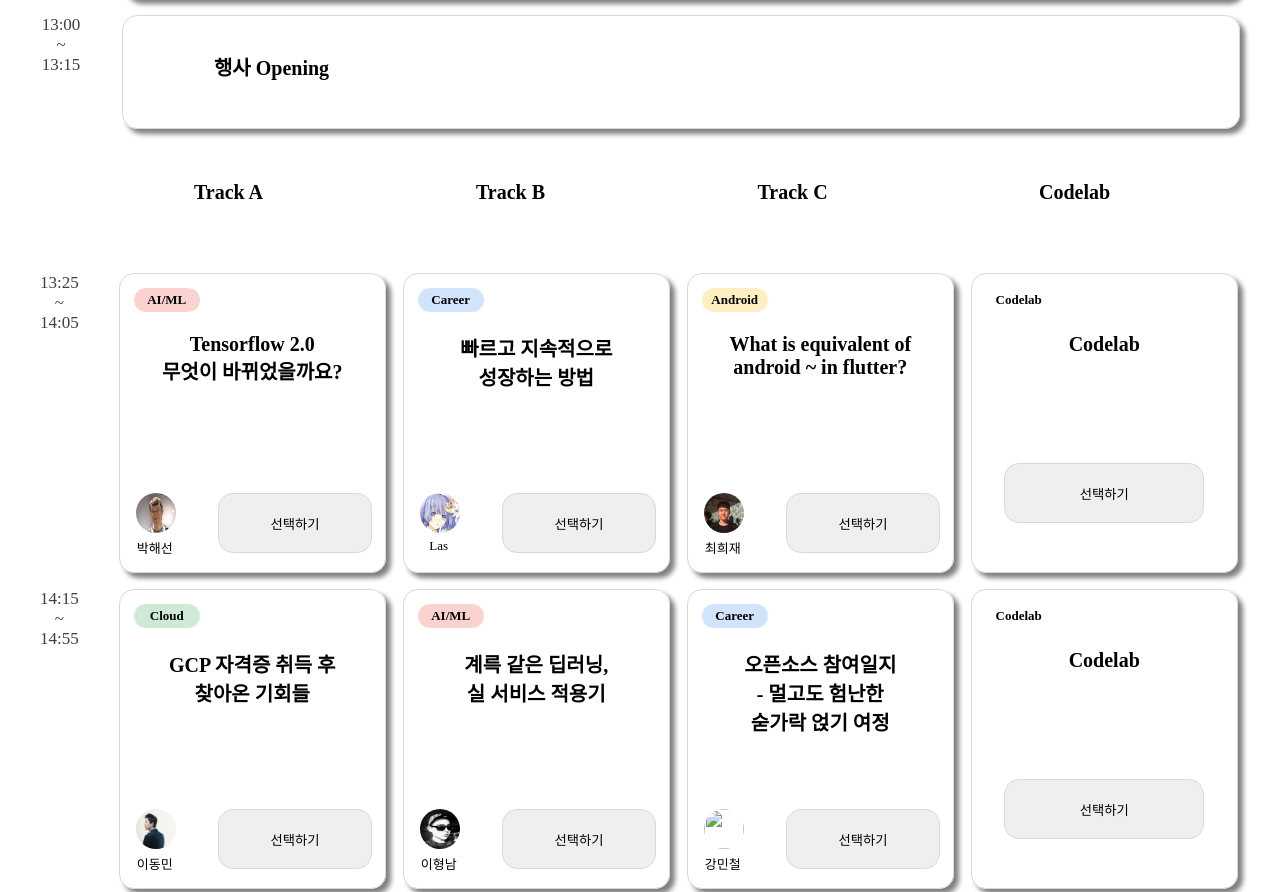
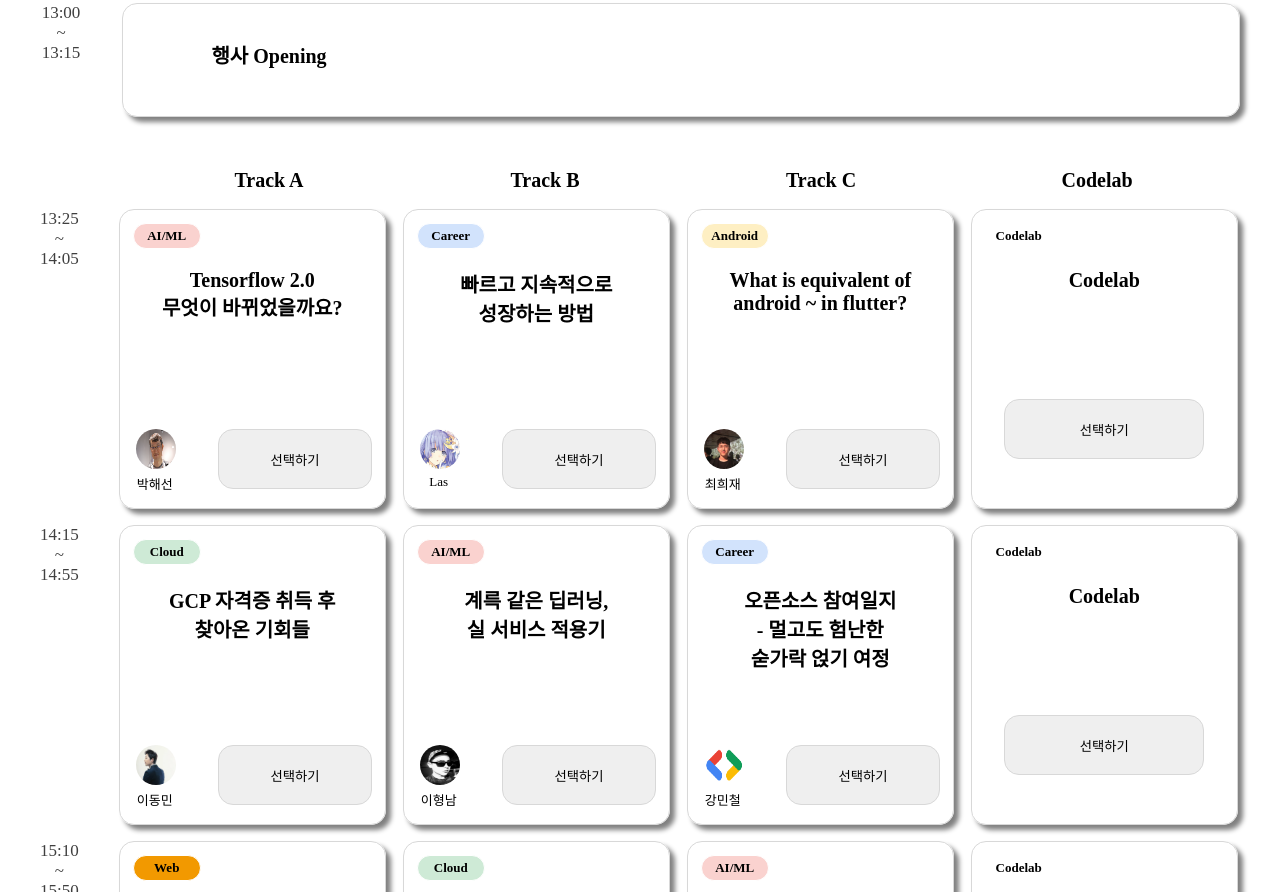
Before and after one commit to rlagksruf16/Devfest2019, a plain HTML site: page index.html in a window 1280 px wide. Shown: the part 1047-1939 px from the top of the page. Drawn offline with Linux system fonts and the light colour scheme.

Commit message:
change structure of timeline

```diff
--- a/index.css
+++ b/index.css
@@ -42,6 +42,11 @@ img {
         margin: 16px 0px;
         display: flex;
     }
+    .timeline-row-name {
+        margin: 16px 3px;
+        display: flex;
+        height: 60px;
+    }
     .spec-time {
         font-size: 17px;
         color: rgb(63,63,63);
@@ -64,9 +69,12 @@ img {
     }
     .spec-item-first {
         display: flex;
-        margin-left: 40px;
+        margin-left: 80px;
         flex: 1 1 0%;
         padding: 16px 16px;
+    }
+    .spec-item-first:first-child,:last-child {
+        width: 250;
     }
     .spec-card {
         display: flex;
@@ -76,8 +84,8 @@ img {
         /* padding: 16px 16px; */
     }
     .item-row {
-        width: 265px;
-        margin-right: 17px;
+        width: 260px;
+        margin-right: 16px;
     }
     .item-row-card {
         border-style: solid;
--- a/index.html
+++ b/index.html
@@ -26,7 +26,7 @@
 
                     </span>
                 </div>
-                <div class="spec-item-first">
+                <!-- <div class="spec-item-first">
                         <div class="item-row">
                             <h1 class="item-row-topic-header">Track A</h1>
                         </div>
@@ -39,7 +39,7 @@
                         <div class="item-row">
                             <h1 class="item-row-topic-header">Codelab</h1>
                         </div>
-                </div>
+                </div> -->
             </div>
             <!-- 등록확인 -->
             <div class="timeline-row">
@@ -79,7 +79,8 @@
                     </div>
                 </div>
             </div>
-            <div class="timeline-row">
+            <!-- 트랙 이름 -->
+            <div class="timeline-row-name">
                 <div class="spec-time">
                     <span class="start-time">
 
@@ -100,6 +101,7 @@
                         </div>
                 </div>
             </div>
+            <!-- 첫번쨰 줄 -->
             <div class="timeline-row">
                 <div class="spec-time">
                     <span class="start-time">
@@ -178,6 +180,7 @@
                     </div>
                 </div>
             </div>
+            <!-- 두번쨰 줄 -->
             <div class="timeline-row">
                 <div class="spec-time">
                     <span class="start-time">
@@ -237,7 +240,7 @@
                         <!-- <input type="button" class="button-choose" value="선택하기"> -->
                         <div class="item-row-speaker">
                             <div class="speaker-img">
-                                <img src="img/profile6.png" style="width: 40px; height: 40px; border-radius: 50%; text-align: right;">
+                                <img src="img/default.png" style="width: 40px; height: 40px; border-radius: 50%; text-align: right;">
                             </div>
                             <input type="button" class="button-choose" value="선택하기">
                         </div>
@@ -256,6 +259,7 @@
                     </div>
                 </div>
             </div>
+            <!-- 세번쨰 줄 -->
             <div class="timeline-row">
                 <div class="spec-time">
                     <span class="start-time">
@@ -334,6 +338,7 @@
                     </div>
                 </div>
             </div>
+            <!-- 네번쨰 줄 -->
             <div class="timeline-row">
                 <div class="spec-time">
                     <span class="start-time">
@@ -375,7 +380,7 @@
                         <!-- <input type="button" class="button-choose" value="선택하기"> -->
                         <div class="item-row-speaker">
                             <div class="speaker-img">
-                                <img src="img/profile11.png" style="width: 40px; height: 40px; border-radius: 50%; text-align: right;">
+                                <img src="img/default.png" style="width: 40px; height: 40px; border-radius: 50%; text-align: right;">
                             </div>
                             <input type="button" class="button-choose" value="선택하기">
                         </div>
@@ -412,6 +417,7 @@
                     </div>
                 </div>
             </div>
+            <!-- 다섯번쨰 줄 -->
             <div class="timeline-row">
                 <div class="spec-time">
                     <span class="start-time">
```
Also changed, not shown: img/default.png (added).
